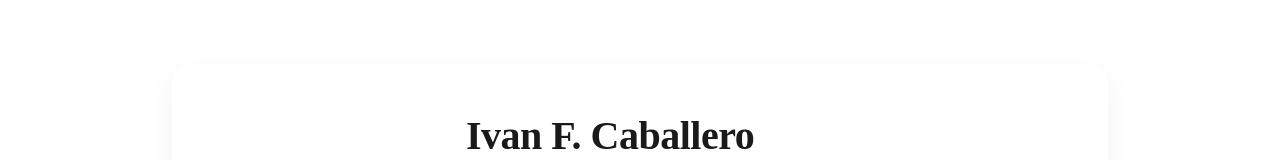
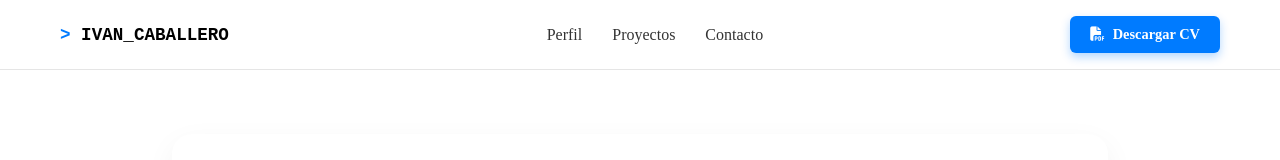
Before and after one commit to IvanCaballer0/cv-front, an Angular app: page / in a window 1280 px wide. Shown: the top 160 px of the page. Built offline with nearby package versions, Linux system fonts and the light colour scheme.

Commit message:
Se construye el header y se agregan estilos.

```diff
--- a/src/app/app.html
+++ b/src/app/app.html
@@ -1,15 +1,20 @@
-<app-who-am-i />
+<app-header />
 
-<app-profile />
+<main>
+  <app-who-am-i id="home" />
 
-@defer (on viewport) {
-  <app-projects />
-} @placeholder (minimum 800ms) {
-  <div class="section-placeholder" aria-hidden="true">
-    <p>Preparando proyectos técnicos...</p>
-  </div>
-} @loading {
-  <div class="loading-spinner">Cargando recursos...</div>
-}
+  <app-profile id="profile" />
+
+  @defer (on viewport) {
+    <app-projects id="projects" />
+  } @placeholder (minimum 800ms) {
+    <div class="section-placeholder">
+      <p>Preparando proyectos técnicos...</p>
+    </div>
+  }
+
+  <section id="contact">
+    </section>
+</main>
 
 <app-footer />
--- a/src/app/app.ts
+++ b/src/app/app.ts
@@ -3,11 +3,12 @@ import { WhoAmI } from './features/who-am-i/who-am-i';
 import { Profile } from './features/profile/profile';
 import { ProjectsComponent } from './features/projects/projects';
 import { Footer } from './layout/footer/footer';
+import { Header } from './layout/header/header';
 
 
 @Component({
   selector: 'app-root',
-  imports: [WhoAmI, Profile, ProjectsComponent, Footer],
+  imports: [WhoAmI, Profile, ProjectsComponent, Footer, Header],
   templateUrl: './app.html',
   styleUrl: './app.css',
   changeDetection: ChangeDetectionStrategy.OnPush,
--- /dev/null
+++ b/src/app/layout/header/header.css
@@ -0,0 +1,79 @@
+.main-header {
+  position: sticky;
+  top: 0;
+  z-index: 1000;
+  width: 100%;
+  background: rgba(255, 255, 255, 0.8);
+  backdrop-filter: blur(12px); /* Efecto cristal moderno */
+  border-bottom: 1px solid rgba(0, 0, 0, 0.1);
+  height: 70px;
+  display: flex;
+  align-items: center;
+}
+
+.header-container {
+  max-width: 1200px;
+  margin: 0 auto;
+  width: 100%;
+  padding: 0 20px;
+  display: flex;
+  justify-content: space-between;
+  align-items: center;
+}
+
+/* Logo Estilo Terminal */
+.logo {
+  font-family: 'Fira Code', monospace;
+  font-weight: bold;
+  cursor: pointer;
+  font-size: 1.1rem;
+}
+.logo .prompt { color: #007bff; }
+.logo .blink { animation: blink 1s step-start infinite; }
+
+/* Menú de Navegación */
+.nav-menu ul {
+  display: flex;
+  gap: 30px;
+  list-style: none;
+  margin: 0;
+  padding: 0;
+}
+
+.nav-menu a {
+  text-decoration: none;
+  color: #333;
+  font-weight: 500;
+  cursor: pointer;
+  transition: color 0.3s;
+}
+
+.nav-menu a:hover {
+  color: #007bff;
+}
+
+/* Botón CV ATS */
+.btn-cv {
+  background-color: #007bff;
+  color: white;
+  padding: 10px 20px;
+  border-radius: 6px;
+  text-decoration: none;
+  font-size: 0.9rem;
+  font-weight: 600;
+  display: flex;
+  align-items: center;
+  gap: 8px;
+  transition: all 0.3s ease;
+  box-shadow: 0 4px 10px rgba(0, 123, 255, 0.3);
+}
+
+.btn-cv:hover {
+  background-color: #0056b3;
+  transform: translateY(-2px);
+  box-shadow: 0 6px 15px rgba(0, 123, 255, 0.4);
+}
+
+@keyframes blink {
+  50% { opacity: 0; }
+}
--- /dev/null
+++ b/src/app/layout/header/header.html
@@ -0,0 +1,23 @@
+<header class="main-header">
+  <div class="header-container">
+    <div class="logo" (click)="scrollToSection('home')">
+      <span class="prompt">></span> IVAN_CABALLERO<span class="blink">_</span>
+    </div>
+
+    <nav class="nav-menu">
+      <ul>
+        <li><a (click)="scrollToSection('profile')">Perfil</a></li>
+        <li><a (click)="scrollToSection('projects')">Proyectos</a></li>
+        <li><a (click)="scrollToSection('contact')">Contacto</a></li>
+      </ul>
+    </nav>
+
+    <div class="actions">
+      <a href="/documents/CV_Ivan.pdf"
+         download="CV_Ivan_Caballero_ATS.pdf"
+         class="btn-cv">
+        <i class="fas fa-file-pdf"></i> Descargar CV
+      </a>
+    </div>
+  </div>
+</header>
--- /dev/null
+++ b/src/app/layout/header/header.ts
@@ -0,0 +1,17 @@
+import { Component, ChangeDetectionStrategy } from '@angular/core';
+
+@Component({
+  selector: 'app-header',
+  imports: [],
+  templateUrl: './header.html',
+  styleUrl: './header.css',
+  changeDetection: ChangeDetectionStrategy.OnPush
+})
+export class Header {
+  scrollToSection(sectionId: string) {
+    const element = document.getElementById(sectionId);
+    if (element) {
+      element.scrollIntoView({ behavior: 'smooth', block: 'start' });
+    }
+  }
+}
--- a/src/styles.css
+++ b/src/styles.css
@@ -2,7 +2,12 @@ html, body {
   margin: 0;
   padding: 0;
   width: 100%;
-  overflow-x: hidden; /* Evita scrolls horizontales accidentales */
+  overflow-x: hidden;
+}
+
+html {
+  scroll-behavior: smooth;
+  scroll-padding-top: 80px;
 }
 
 /* Opcional: Asegura que el box-sizing no rompa tus layouts */
```
Also changed, not shown: 2 other files (tests, documents, lock files or other folders).
